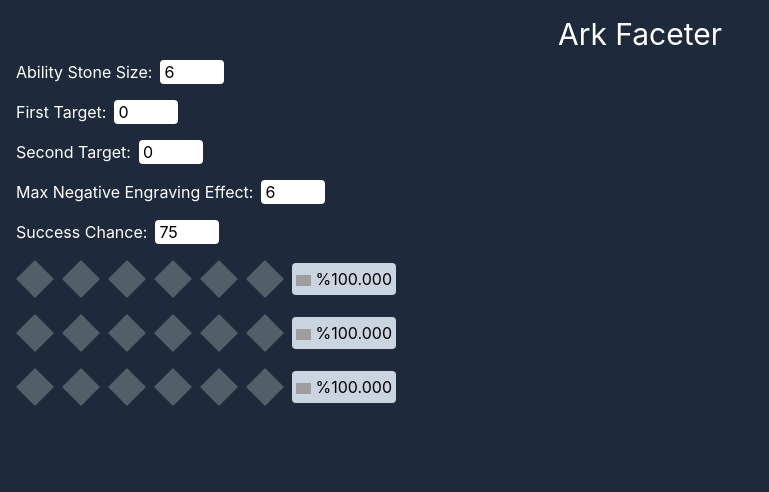
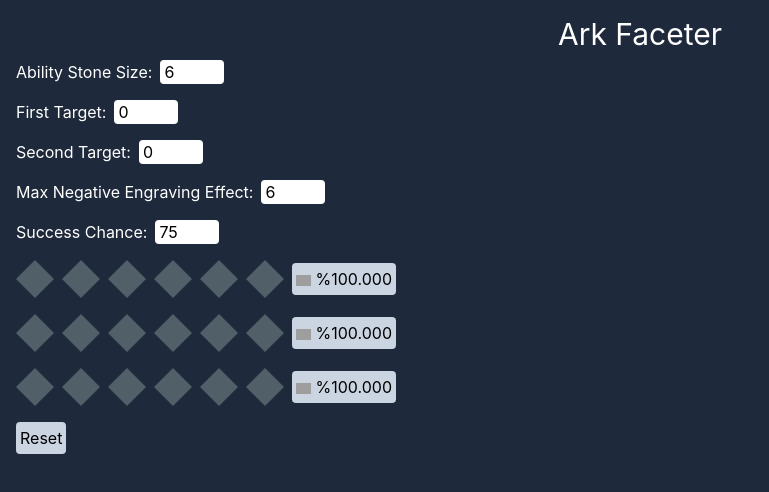
Before and after one commit to Bony-Ben/ark-faceter, a React (Create React App) app: page / in a window 1280 px wide. Shown: the top 492 px of the page, without its empty margins (0-769 px from the left). Built offline with nearby package versions, Linux system fonts and the light colour scheme; grey boxes are pictures that could not be loaded.

Commit message:
Add reset button.

```diff
--- a/src/App.js
+++ b/src/App.js
@@ -22,6 +22,12 @@ function App() {
     const success = list.filter((f) => f).length;
     return { success, fail: list.length - success };
   };
+
+  const resetLists = () => {
+    setFacetList1([]);
+    setFacetList2([]);
+    setFacetList3([]);
+  }
 
   useEffect(() => {
     const brain = new Brain(size, min1, min2, max);
@@ -52,10 +58,8 @@ function App() {
           maxValue={10}
           value={size}
           onChange={(value) => {
+            resetLists();
             setSize(value);
-            setFacetList1([]);
-            setFacetList2([]);
-            setFacetList3([]);
           }}
         />
         <NumericFormField
@@ -84,7 +88,7 @@ function App() {
           onChange={(value) => setChance(value)}
         />
       </form>
-      <div className="flex flex-col gap-4 mt-4">
+      <div className="flex flex-col gap-4 my-4">
         <FacetTile
           data={facetList1}
           size={size}
@@ -125,6 +129,14 @@ function App() {
           percent={percent3}
         />
       </div>
+      <div>
+        <button
+          className="bg-slate-300 hover:bg-white text-black rounded p-1"
+          onClick={resetLists}
+        >
+          Reset
+        </button>
+      </div>
     </div>
   );
 }
```
